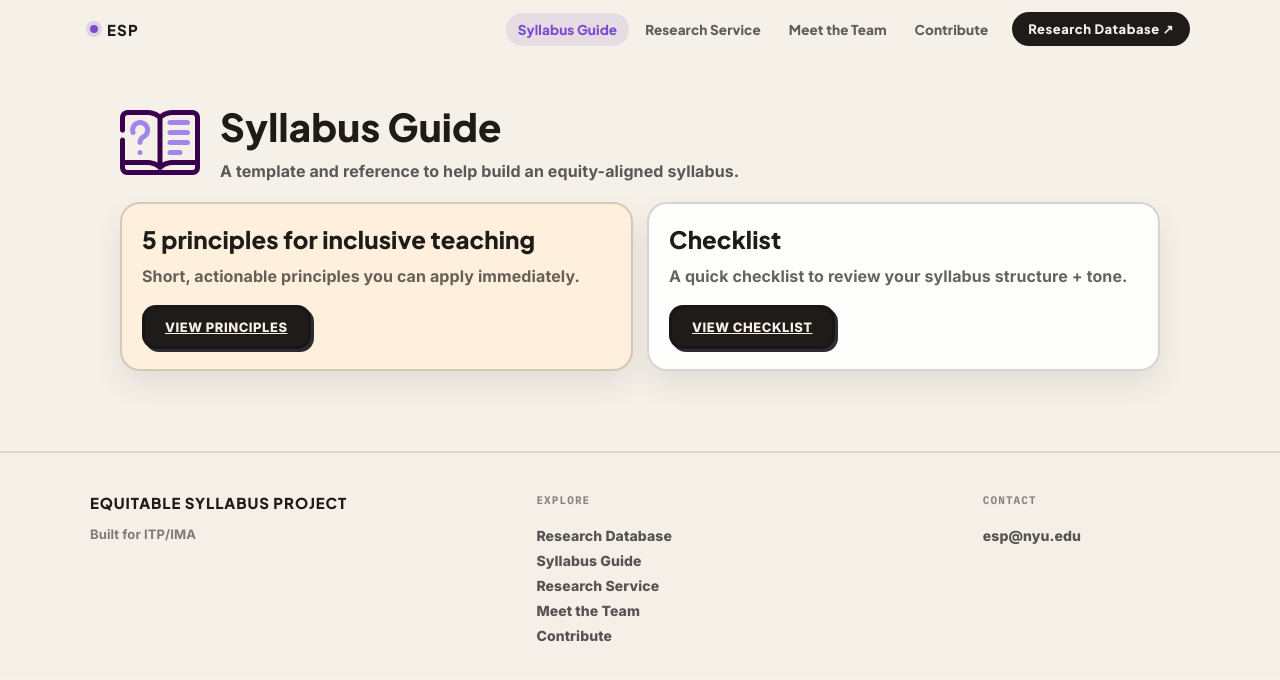
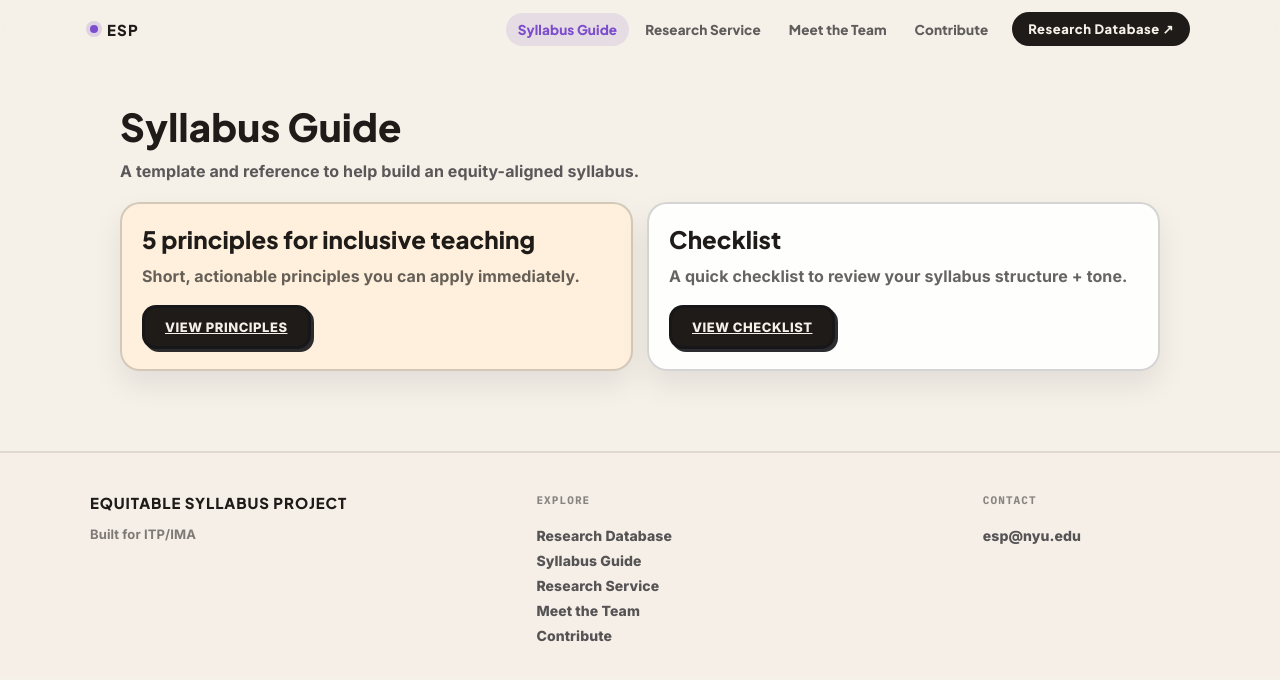
Before and after one commit to yafira/esp, a Next.js app: page /guide in a window 1280 px wide. Shown: the top 680 px of the page. Built offline with nearby package versions, Linux system fonts and the light colour scheme.

Commit message:
feat: link suggest a resource button to Google Form

```diff
--- a/src/app/database/page.js
+++ b/src/app/database/page.js
@@ -174,7 +174,7 @@ export default function DatabasePage() {
         />
 
         <a
-          href="https://forms.gle/YOUR_FORM_ID"
+          href="https://forms.gle/gmWGFsHdtZoXxxR8A"
           target="_blank"
           rel="noreferrer"
           className="db-suggest-btn"
--- a/src/app/guide/page.js
+++ b/src/app/guide/page.js
@@ -1,27 +1,15 @@
-import Image from "next/image";
 import Link from "next/link";
 
 export default function GuidePage() {
   return (
     <main className="page container">
       <div className="page-header">
-        <div className="research-service-title-row">
-          <Image
-            src="/guide.png"
-            alt=""
-            aria-hidden="true"
-            width={80}
-            height={80}
-            className="research-service-icon"
-          />
-          <div>
-            <h1>Syllabus Guide</h1>
-            <p>
-              A template and reference to help build an equity-aligned syllabus.
-            </p>
-          </div>
-        </div>
+        <h1>Syllabus Guide</h1>
+        <p>
+          A template and reference to help build an equity-aligned syllabus.
+        </p>
       </div>
+
       <div className="page-cards">
         <div className="panel panel-cream">
           <h2>5 principles for inclusive teaching</h2>
@@ -30,6 +18,7 @@ export default function GuidePage() {
             View principles
           </Link>
         </div>
+
         <div className="panel panel-lav">
           <h2>Checklist</h2>
           <p>A quick checklist to review your syllabus structure + tone.</p>
```
